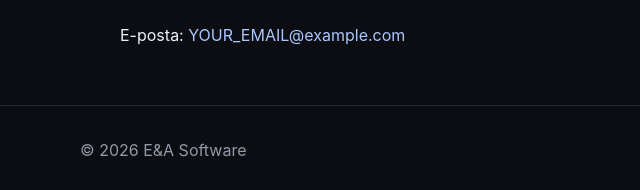
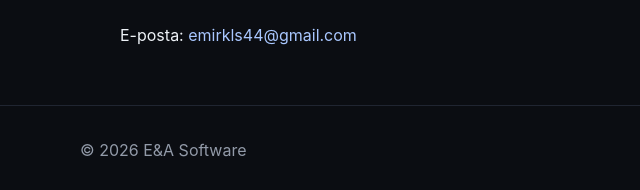
Before and after one commit to emirkls44/easoftware, a plain HTML site: page index.html in a window 1280 px wide. Shown: the part 1430-1620 px from the top of the page, 0-640 px from the left. Drawn offline with Linux system fonts and the light colour scheme.

Commit message:
Update index.html

```diff
--- a/index.html
+++ b/index.html
@@ -53,7 +53,7 @@
 
     <section id="contact" class="section">
       <h2>İletişim</h2>
-      <p>E-posta: <a href="mailto:YOUR_EMAIL@example.com">YOUR_EMAIL@example.com</a></p>
+      <p>E-posta: <a href="mailto:emirkls44@gmail.com">emirkls44@gmail.com</a></p>
     </section>
   </main>
 
```
